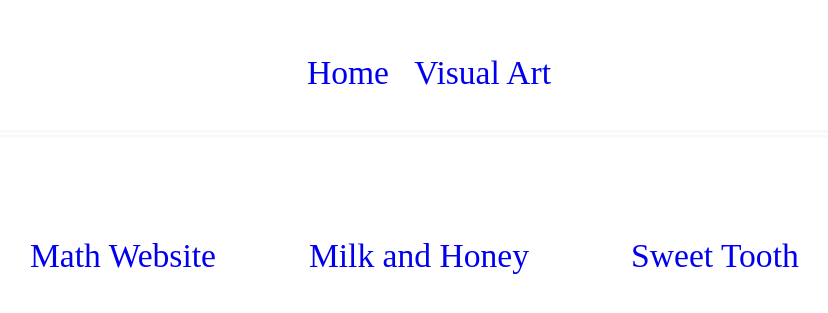
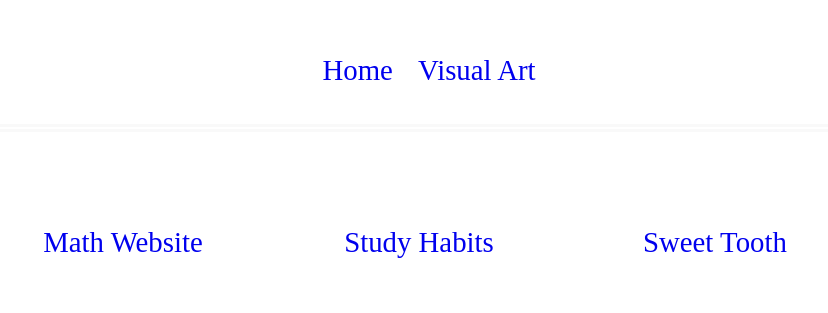
Before and after one commit to lumpofice/my_moving_arch, a Flask app: page / in a window 1280 px wide. Shown: the top 313 px of the page, without its empty margins (221-1049 px from the left). Run offline with Flask 2, Linux system fonts and the light colour scheme.

Commit message:
linking to the hiimjp canva site; adjusting the font sizes for the text in each viewpage

```diff
--- a/app/static/styles/index.css
+++ b/app/static/styles/index.css
@@ -21,7 +21,7 @@
 }
 
 #text {
-	font-size: 2.1rem;
+	font-size: 1.8rem;
 }
 
 li {
--- a/app/static/styles/land_of_milk_and_honey.css
+++ b/app/static/styles/land_of_milk_and_honey.css
@@ -21,7 +21,7 @@
 }
 
 #text {
-	font-size: 2.1rem;
+	font-size: 1.8rem;
 }
 
 li {
--- a/app/static/styles/robots_grow_out_of_keyboards.css
+++ b/app/static/styles/robots_grow_out_of_keyboards.css
@@ -21,7 +21,7 @@
 }
 
 #text {
-	font-size: 2.1rem;
+	font-size: 1.8rem;
 }
 
 li {
--- a/app/static/styles/sweet_tooth.css
+++ b/app/static/styles/sweet_tooth.css
@@ -21,7 +21,7 @@
 }
 
 #text {
-	font-size: 2.1rem;
+	font-size: 1.8rem;
 }
 
 li {
--- a/app/static/styles/visual_art.css
+++ b/app/static/styles/visual_art.css
@@ -32,7 +32,7 @@
 }
 
 #text {
-	font-size: 2.1rem;
+	font-size: 1.8rem;
 }
 
 li {
@@ -50,7 +50,7 @@
 	padding: 8px 8px 8px 8px;
 	border: 1px solid #1f0b4a;
 	border-radius: 3px;
-	font-size: 25px;
+	font-size: 1.8rem;
 	font-weight: bold;
 	font-family: courier, monospace;
 	background-color: #bdc2c9;
--- a/app/templates/index.html
+++ b/app/templates/index.html
@@ -26,7 +26,7 @@
 					<p id="text" class="gallery"><a href='https://lumpofice.pythonanywhere.com/'>Math Website</a></p>
 				</div>
 				<div class='featuredgallery2'>
-					<p id="text" class="gallery"><a href='{{ url_for("main.land_of_milk_and_honey") }}'>Milk and Honey</a></p>
+					<p id="text" class="gallery"><a href='https://hiimjp.my.canva.site'>Study Habits</a></p>
 				</div>
 				<div class='featuredgallery3'>
 					<p id="text" class="gallery"><a href='{{ url_for("main.sweet_tooth") }}'>Sweet Tooth</a></p>
```
